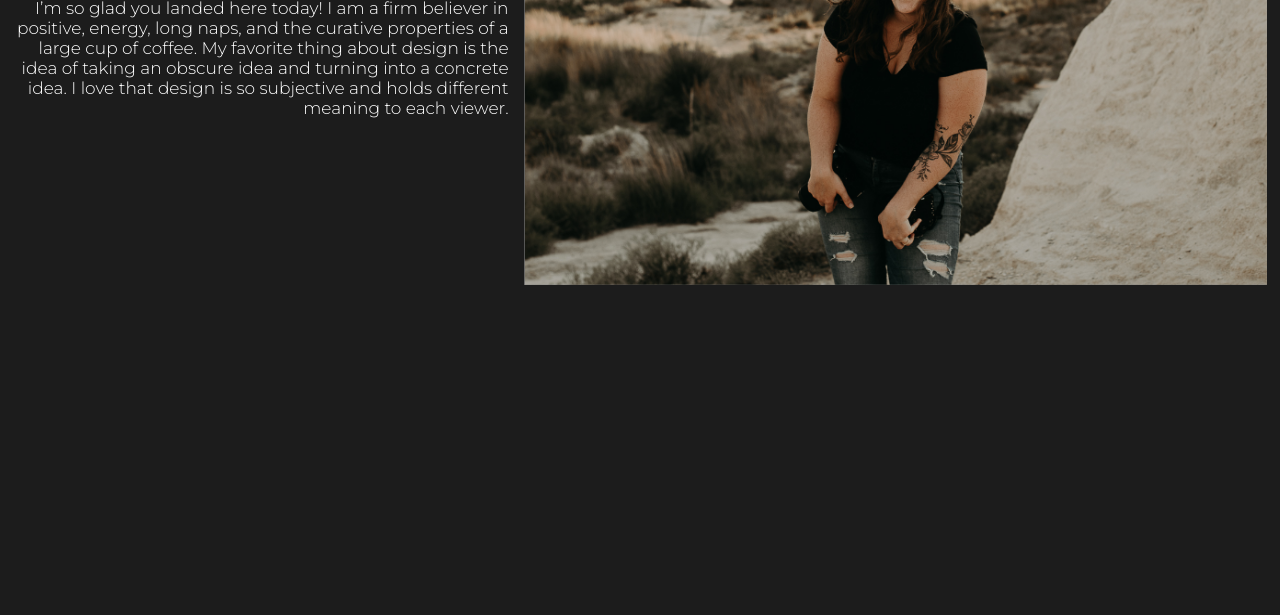
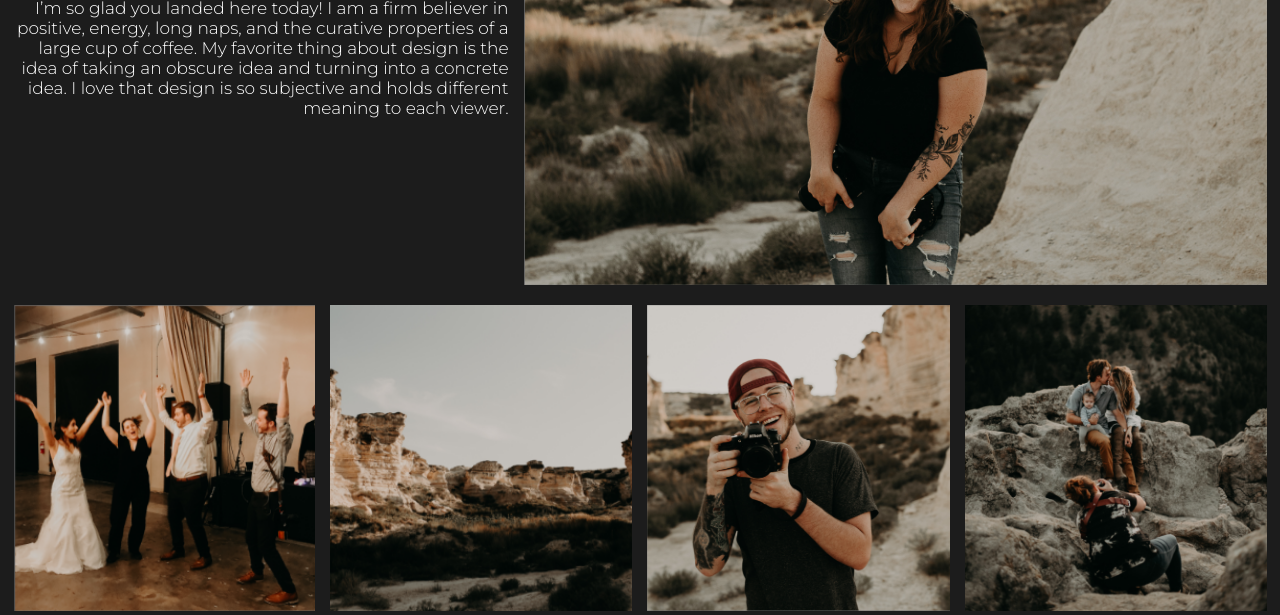
Before and after one commit to cawinsor97/cawinsor97.github.io, a plain HTML site: page about.html in a window 1280 px wide. Shown: the part 373-988 px from the top of the page. Before the commit the page ends 800 px from the top, so only its background shows below. Drawn offline with Linux system fonts and the light colour scheme.

Commit message:
fixed photo sizing

```diff
--- a/about.css
+++ b/about.css
@@ -7,8 +7,8 @@ body, html{
 }
 
 img{
-    max-width: 100%;
-    max-height: 100%;
+    max-width:100%;
+    height:auto;
 }
 
 .topnav {
@@ -87,3 +87,28 @@ img{
     color: white;
     font-weight: 300;
 }
+
+
+.photo-container{
+    display: grid;
+
+    grid-template-columns: 1fr 1fr 1fr 1fr;
+    grid-column-gap: 15px;
+    grid-row-gap: 15px;
+    margin: auto;
+    width: 98%;
+    margin-top: 20px;
+
+}
+
+.photo-item {
+    background-size: cover; /* <-- background size */
+    background-position: center; /* <-- background position */
+    height: auto;
+    width: 100%;
+  }
+
+  .photo-item img {
+    height: 100%;
+    width: 100%;
+  }
--- a/about.html
+++ b/about.html
@@ -11,7 +11,7 @@
     <body>
         <div class="topnav">
             <a class="aboutme" href="#aboutme">ABOUT ME</a>
-            <a class="designbycass" href=#designbycass"><b>DESIGN BY CASS</b></a>
+            <a class="designbycass" href=#designbycass><b>DESIGN BY CASS</b></a>
             <a class="portfolio" href="#portfolio">PORTFOLIO</a>
         </div>
 
@@ -30,5 +30,12 @@
             <div class="grid-item"><img src="/images/13.png"></div>
         </div>
 
+        <div class="photo-container">
+                <a class="photo-item" href="#"><img src="/images/14.png"></a>
+                <a class="photo-item" href="#"><img src="/images/15.png"></a>
+                <a class="photo-item" href="#"><img src="/images/16.png"></a>
+                <a class="photo-item" href="#"><img src="/images/17.png"></a>
+            </div>
+
     </body>
 </html>
--- a/portfolio.css
+++ b/portfolio.css
@@ -7,8 +7,8 @@ body, html{
 }
 
 img{
-    max-width: 100%;
-    max-height: 100%;
+  max-width:100%;
+  height:auto;
 }
 
 .topnav {
@@ -80,7 +80,7 @@ img{
   .grid-item {
     background-size: cover; /* <-- background size */
     background-position: center; /* <-- background position */
-    height: 400px;
+    height: auto;
     width: 100%;
     object-fit: cover;
   }
```
